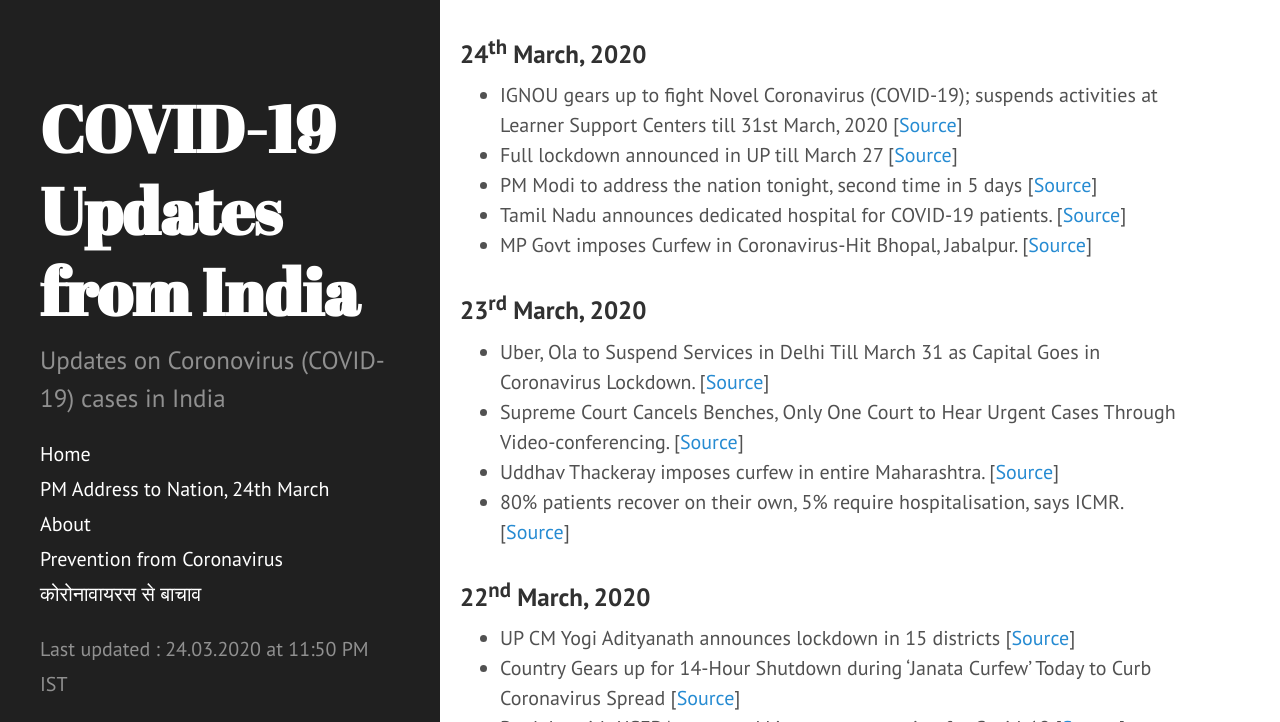
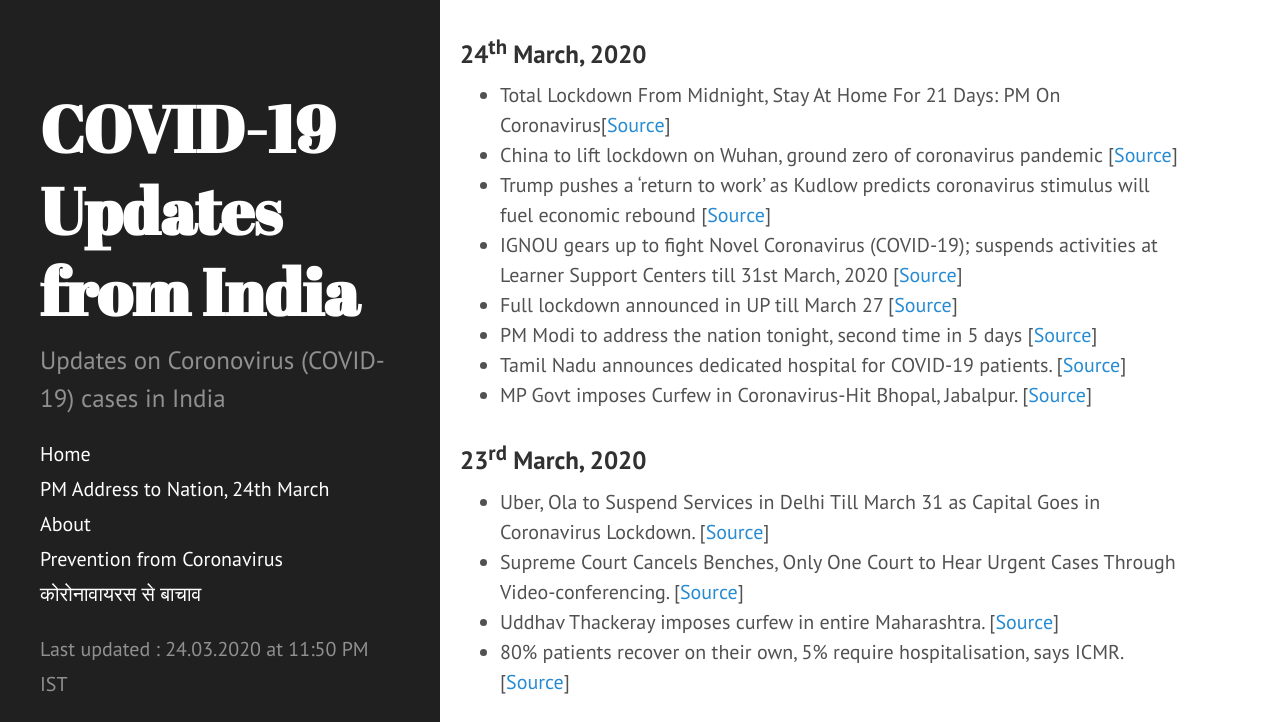
Before and after one commit to bhooraj/covid19updates-india, a Jekyll site: the page built from _posts/2020-03-24-Latest-updates.md, in a window 1280 px wide and 900 px high, scrolled down 1229 px, cut to the strip 178-900 px from the top of the window. Built offline with Jekyll 4.4.1, drawn with Linux system fonts in a browser that asks for light colours.

Commit message:
Update 2020-03-24-Latest-updates.md

```diff
--- a/_posts/2020-03-24-Latest-updates.md
+++ b/_posts/2020-03-24-Latest-updates.md
@@ -11,6 +11,9 @@ layout: post
 <iframe width="560" height="315" src="https://www.youtube.com/embed/zZ-pqoRREI8" frameborder="0" allow="accelerometer; autoplay; encrypted-media; gyroscope; picture-in-picture" allowfullscreen></iframe>
 
 ### 24<sup>th</sup> March, 2020
+- Total Lockdown From Midnight, Stay At Home For 21 Days: PM On Coronavirus[[Source](https://www.ndtv.com/india-news/pm-modi-on-coronavirus-with-janata-curfew-indians-showed-that-they-can-unite-for-a-common-cause-2200069)]
+- China to lift lockdown on Wuhan, ground zero of coronavirus pandemic [[Source](https://edition.cnn.com/2020/03/24/asia/coronavirus-wuhan-lockdown-lifted-intl-hnk/index.html)]
+- Trump pushes a ‘return to work’ as Kudlow predicts coronavirus stimulus will fuel economic rebound [[Source](https://www.cnbc.com/2020/03/24/coronavirus-stimulus-trump-pushes-return-to-work-as-kudlow-predicts-economic-rebound.html)]
 - IGNOU gears up to fight Novel Coronavirus (COVID-19); suspends activities at Learner Support Centers till 31st March, 2020 [[Source](http://www.ignou.ac.in/userfiles/PR-converted%20(1)(2).pdf)]
 - Full lockdown announced in UP till March 27 [[Source](https://economictimes.indiatimes.com/news/politics-and-nation/full-lockdown-announced-in-up-till-march-27/articleshow/74790950.cms)]
 - PM Modi to address the nation tonight, second time in 5 days [[Source](https://www.livemint.com/news/india/pm-modi-to-address-the-nation-at-8-pm-today-on-coronavirus-outbreak-11585029361395.html)]
```
